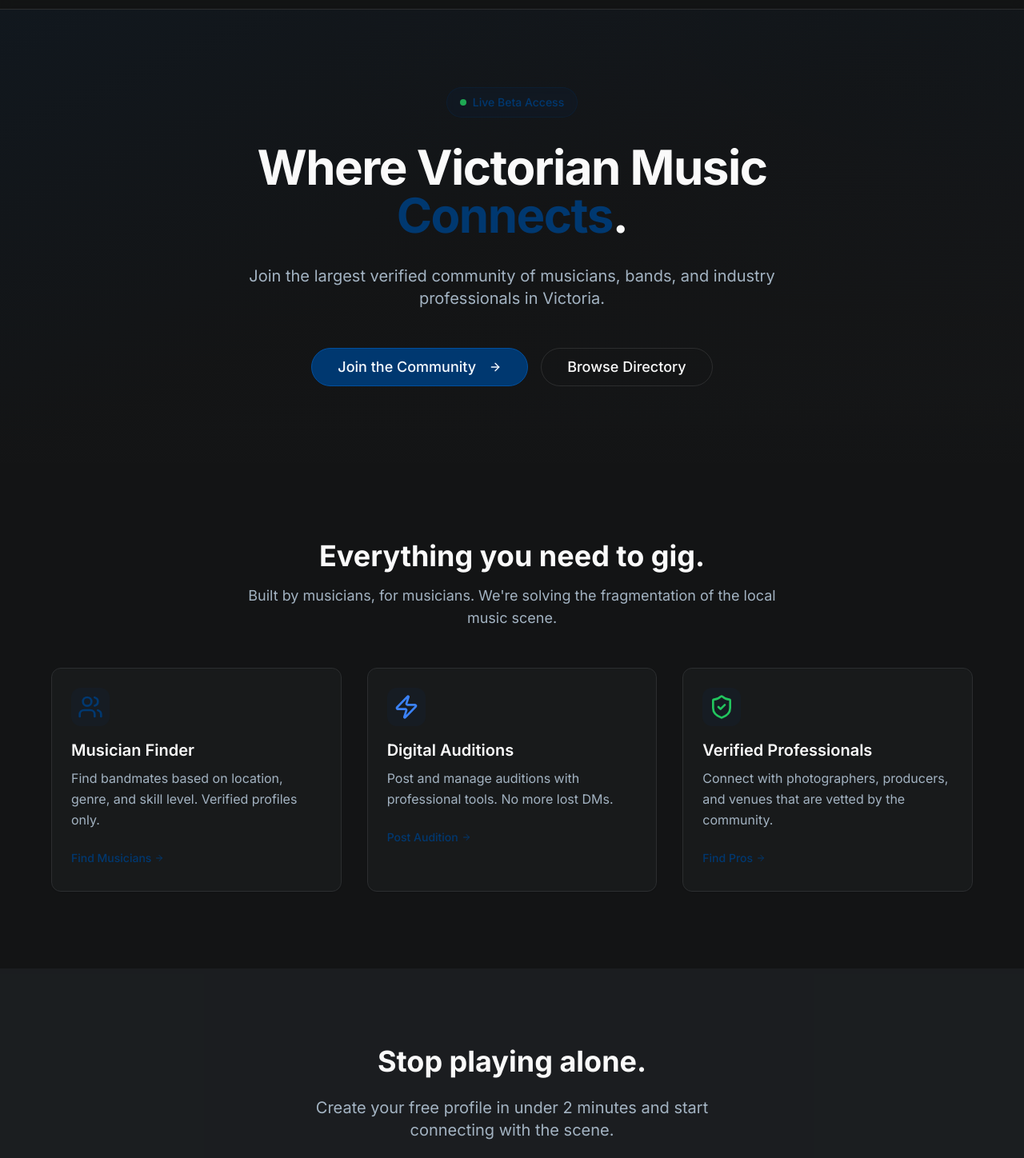
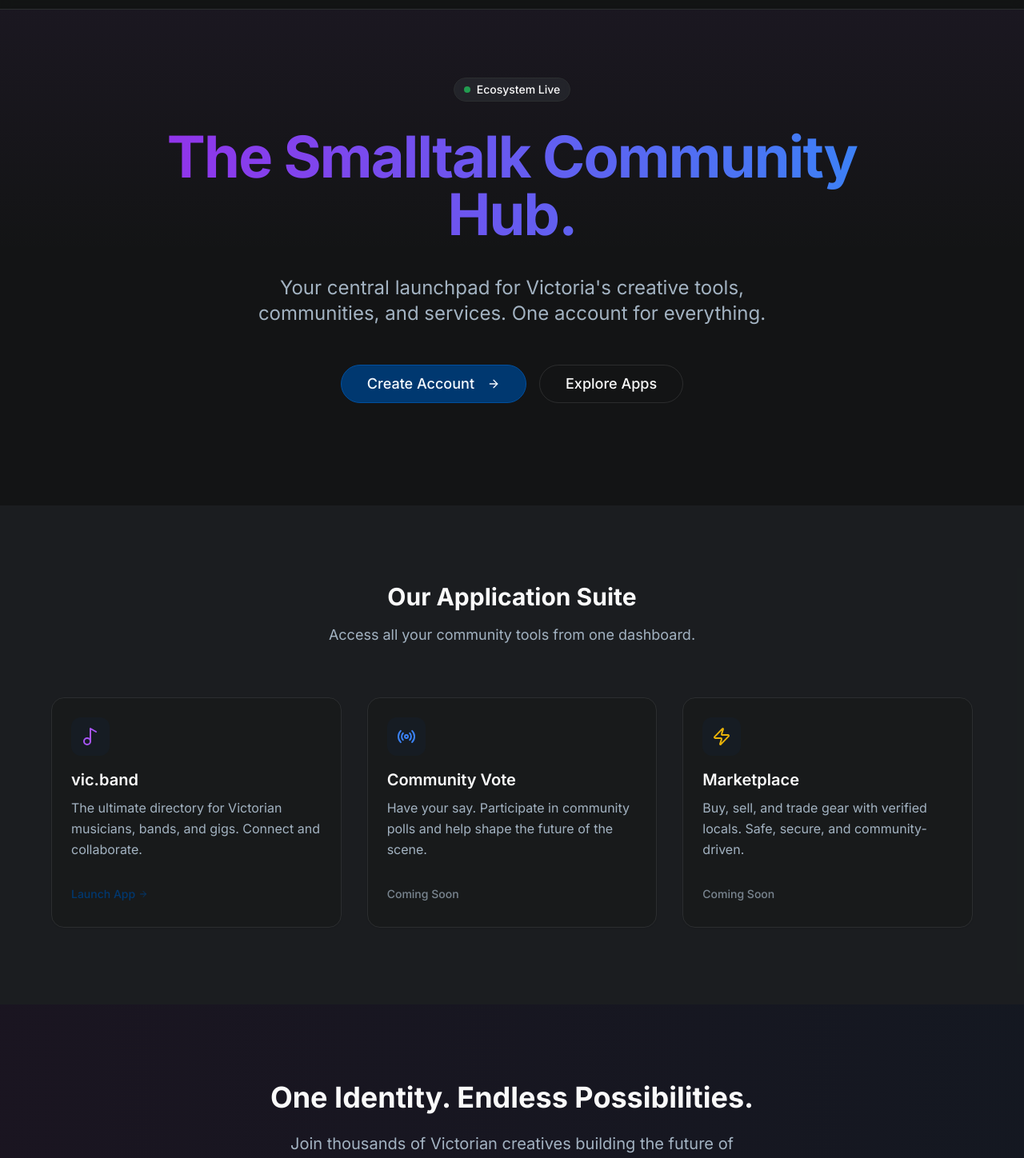
Before and after one commit to HutchisonSorbo/smalltalk.community, a Next.js app: page /hub in a window 1280 px wide. Shown: the part 53-1501 px from the top of the page at 80% size. Built offline with nearby package versions, Linux system fonts and the light colour scheme.

Commit message:
feat(hub): refactor landing to app launchpad style

```diff
--- a/components/hub/HubLanding.tsx
+++ b/components/hub/HubLanding.tsx
@@ -5,96 +5,96 @@ import Link from "next/link";
 import { Button } from "@/components/ui/button";
 import { ArrowRight, Music2, Users, Radio, ShieldCheck, Zap } from "lucide-react";
 import { HubHeader } from "./HubHeader";
-import { Footer } from "@/components/vic-band/Footer";
 
 export function HubLanding() {
     return (
-        <div className="flex min-h-screen flex-col">
+        <div className="min-h-screen bg-background text-foreground selection:bg-purple-500 selection:text-white">
             <HubHeader />
 
-            <main className="flex-1">
-                {/* Hero Section - Matching VicBand Landing Gradient Logic */}
-                <section className="relative overflow-hidden bg-gradient-to-br from-primary/10 via-background to-accent/10">
-                    <div className="absolute inset-0 bg-[radial-gradient(ellipse_at_top_right,_var(--tw-gradient-stops))] from-primary/5 via-transparent to-transparent" />
+            <main>
+                {/* Hero Section */}
+                <section className="relative pt-20 pb-32 overflow-hidden">
+                    <div className="absolute inset-0 bg-gradient-to-b from-purple-500/5 via-transparent to-transparent pointer-events-none" />
 
-                    <div className="container mx-auto px-4 py-16 md:py-24 relative">
+                    <div className="container mx-auto px-4 relative z-10">
                         <div className="max-w-4xl mx-auto text-center space-y-8">
-                             <div className="inline-flex items-center gap-2 px-4 py-2 rounded-full bg-primary/10 border border-primary/20 text-primary text-sm font-medium backdrop-blur-sm">
-                                <span className="flex h-2 w-2 rounded-full bg-green-500 animate-pulse"></span>
-                                Live Beta Access
+                            <div className="inline-flex items-center rounded-full border border-border bg-muted/50 px-3 py-1 text-sm font-medium backdrop-blur-sm">
+                                <span className="flex h-2 w-2 rounded-full bg-green-500 mr-2 animate-pulse"></span>
+                                Ecosystem Live
                             </div>
 
-                            <h1 className="text-4xl md:text-6xl font-bold tracking-tight">
-                                Where Victorian Music <span className="text-primary">Connects</span>.
+                            <h1 className="text-5xl md:text-7xl font-bold tracking-tight bg-clip-text text-transparent bg-gradient-to-r from-purple-600 to-blue-500 pb-2">
+                                The Smalltalk Community Hub.
                             </h1>
 
-                            <p className="text-lg md:text-xl text-muted-foreground max-w-2xl mx-auto leading-relaxed">
-                                Join the largest verified community of musicians, bands, and industry professionals in Victoria.
+                            <p className="text-xl md:text-2xl text-muted-foreground max-w-2xl mx-auto leading-relaxed">
+                                Your central launchpad for Victoria's creative tools, communities, and services. One account for everything.
                             </p>
 
                             <div className="flex flex-col sm:flex-row items-center justify-center gap-4 pt-4">
                                 <Link href="/login">
                                     <Button size="lg" className="h-12 px-8 text-lg rounded-full">
-                                        Join the Community <ArrowRight className="ml-2 h-5 w-5" />
+                                        Create Account <ArrowRight className="ml-2 h-5 w-5" />
                                     </Button>
                                 </Link>
-                                <Link href="/vic-band">
+                                <Link href="#apps">
                                     <Button variant="outline" size="lg" className="h-12 px-8 text-lg rounded-full">
-                                        Browse Directory
+                                        Explore Apps
                                     </Button>
                                 </Link>
                             </div>
                         </div>
                     </div>
-                    {/* Bottom fade */}
-                    <div className="absolute bottom-0 left-0 right-0 h-24 bg-gradient-to-t from-background to-transparent" />
                 </section>
 
-                {/* Features Grid - Matching VicBand Section Spacing */}
-                <section className="py-16 md:py-24">
+                {/* Apps Grid */}
+                <section id="apps" className="py-24 bg-muted/30">
                     <div className="container mx-auto px-4">
-                        <div className="text-center mb-12">
-                            <h2 className="text-3xl md:text-4xl font-bold mb-4">Everything you need to gig.</h2>
+                        <div className="text-center mb-16">
+                            <h2 className="text-3xl font-bold mb-4">Our Application Suite</h2>
                             <p className="text-muted-foreground text-lg max-w-2xl mx-auto">
-                                Built by musicians, for musicians. We're solving the fragmentation of the local music scene.
+                                Access all your community tools from one dashboard.
                             </p>
                         </div>
 
                         <div className="grid md:grid-cols-3 gap-8 max-w-6xl mx-auto">
                             <FeatureCard
-                                icon={<Users className="h-8 w-8 text-primary" />}
-                                title="Musician Finder"
-                                description="Find bandmates based on location, genre, and skill level. Verified profiles only."
-                                link="/vic-band/musicians"
-                                linkText="Find Musicians"
+                                icon={<Music2 className="h-6 w-6 text-purple-500" />}
+                                title="vic.band"
+                                description="The ultimate directory for Victorian musicians, bands, and gigs. Connect and collaborate."
+                                link="/vic-band"
+                                linkText="Launch App"
                             />
                             <FeatureCard
-                                icon={<Zap className="h-8 w-8 text-blue-500" />}
-                                title="Digital Auditions"
-                                description="Post and manage auditions with professional tools. No more lost DMs."
-                                link="/vic-band/auditions"
-                                linkText="Post Audition"
+                                icon={<Radio className="h-6 w-6 text-blue-500" />}
+                                title="Community Vote"
+                                description="Have your say. Participate in community polls and help shape the future of the scene."
+                                link="#"
+                                linkText="Coming Soon"
+                                disabled
                             />
                             <FeatureCard
-                                icon={<ShieldCheck className="h-8 w-8 text-green-500" />}
-                                title="Verified Professionals"
-                                description="Connect with photographers, producers, and venues that are vetted by the community."
-                                link="/vic-band/professionals"
-                                linkText="Find Pros"
+                                icon={<Zap className="h-6 w-6 text-yellow-500" />}
+                                title="Marketplace"
+                                description="Buy, sell, and trade gear with verified locals. Safe, secure, and community-driven."
+                                link="#"
+                                linkText="Coming Soon"
+                                disabled
                             />
                         </div>
                     </div>
                 </section>
 
                 {/* CTA Section */}
-                <section className="py-16 md:py-24 relative overflow-hidden bg-muted/30">
+                <section className="py-24 relative overflow-hidden">
+                    <div className="absolute inset-0 bg-gradient-to-r from-purple-900/10 to-blue-900/10" />
                     <div className="container mx-auto px-4 relative z-10 text-center">
-                        <h2 className="text-3xl md:text-4xl font-bold mb-6">Stop playing alone.</h2>
+                        <h2 className="text-4xl font-bold mb-6">One Identity. Endless Possibilities.</h2>
                         <p className="text-xl text-muted-foreground mb-10 max-w-xl mx-auto">
-                            Create your free profile in under 2 minutes and start connecting with the scene.
+                            Join thousands of Victorian creatives building the future of our local community.
                         </p>
                         <Link href="/login">
-                             <Button size="lg" className="h-14 px-10 text-xl rounded-full shadow-lg hover:shadow-xl transition-all">
+                            <Button size="lg" className="h-14 px-10 text-xl rounded-full shadow-lg hover:shadow-xl transition-all">
                                 Get Started Now
                             </Button>
                         </Link>
@@ -102,23 +102,41 @@ export function HubLanding() {
                 </section>
             </main>
 
-            <Footer />
+            <footer className="border-t py-12 bg-muted/50">
+                <div className="container mx-auto px-4 text-center text-muted-foreground">
+                    <div className="flex items-center justify-center gap-2 font-bold text-xl mb-4 text-foreground">
+                        <span className="h-4 w-4 rounded-full bg-purple-500"></span>
+                        smalltalk.community
+                    </div>
+                    <p className="text-sm">
+                        &copy; {new Date().getFullYear()} Hutchison Sorbo. All rights reserved.
+                    </p>
+                </div>
+            </footer>
         </div>
     );
 }
 
-function FeatureCard({ icon, title, description, link, linkText }: { icon: React.ReactNode, title: string, description: string, link?: string, linkText?: string }) {
+function FeatureCard({ icon, title, description, link, linkText, disabled }: { icon: React.ReactNode, title: string, description: string, link?: string, linkText?: string, disabled?: boolean }) {
     return (
-        <div className="p-6 rounded-xl border bg-card text-card-foreground shadow-sm hover:shadow-md transition-shadow">
-             <div className="mb-4 inline-flex h-12 w-12 items-center justify-center rounded-xl bg-primary/10">
+        <div className="p-6 rounded-2xl bg-card border border-border hover:border-primary/50 transition-colors shadow-sm flex flex-col h-full">
+            <div className="mb-4 inline-flex h-12 w-12 items-center justify-center rounded-xl bg-primary/10">
                 {icon}
             </div>
-            <h3 className="text-xl font-semibold mb-2">{title}</h3>
-            <p className="text-muted-foreground leading-relaxed mb-4">{description}</p>
+            <h3 className="text-xl font-semibold mb-2 text-foreground">{title}</h3>
+            <p className="text-muted-foreground leading-relaxed mb-6 flex-1">{description}</p>
             {link && (
-                <Link href={link} className="text-sm font-medium text-primary hover:text-primary/80 transition-colors inline-flex items-center">
-                    {linkText} <ArrowRight className="ml-1 h-3 w-3" />
-                </Link>
+                <div className="mt-auto">
+                    {disabled ? (
+                        <span className="text-sm font-medium text-muted-foreground inline-flex items-center cursor-not-allowed opacity-70">
+                            {linkText}
+                        </span>
+                    ) : (
+                        <Link href={link} className="text-sm font-medium text-primary hover:text-primary/80 transition-colors inline-flex items-center">
+                            {linkText} <ArrowRight className="ml-1 h-3 w-3" />
+                        </Link>
+                    )}
+                </div>
             )}
         </div>
     );
```
